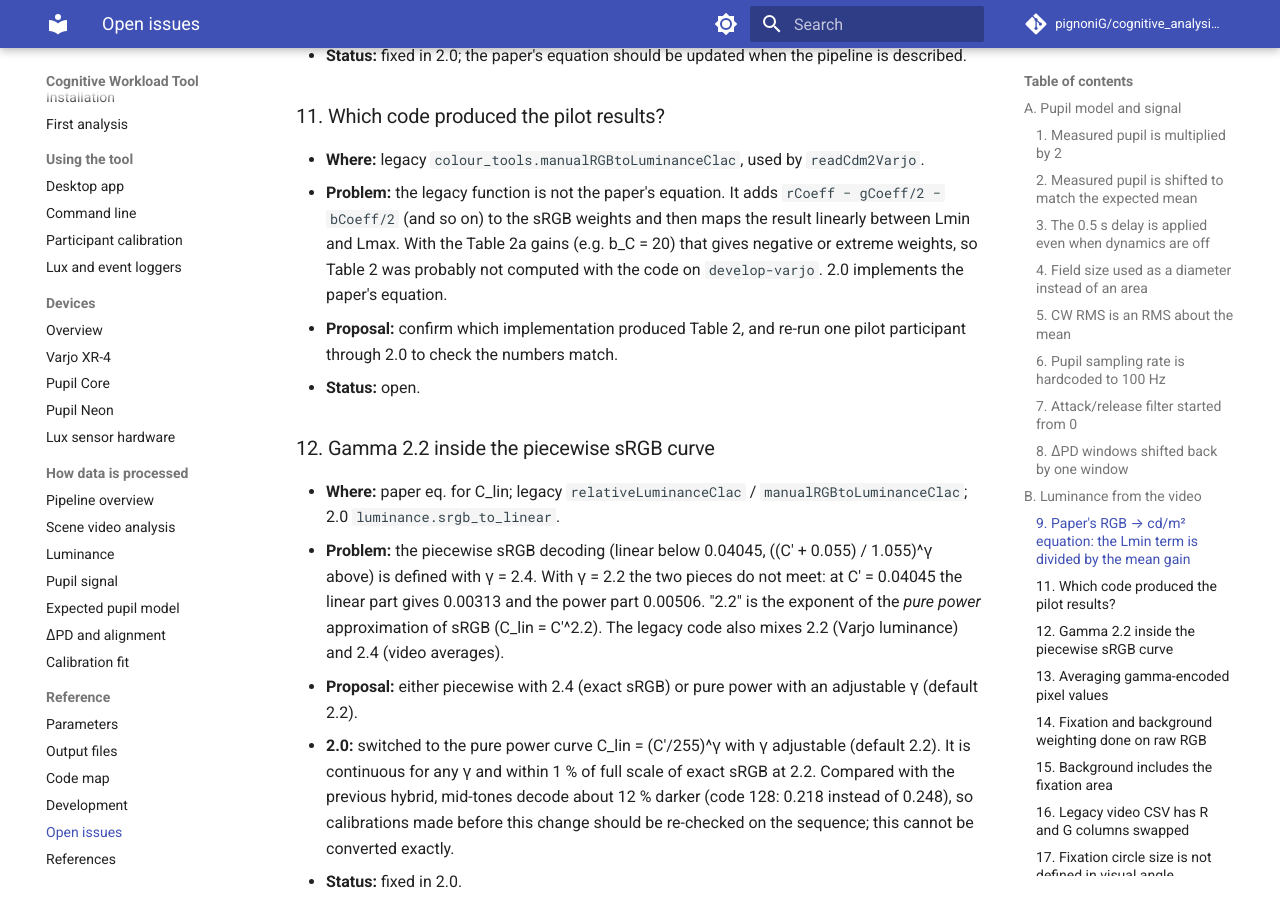
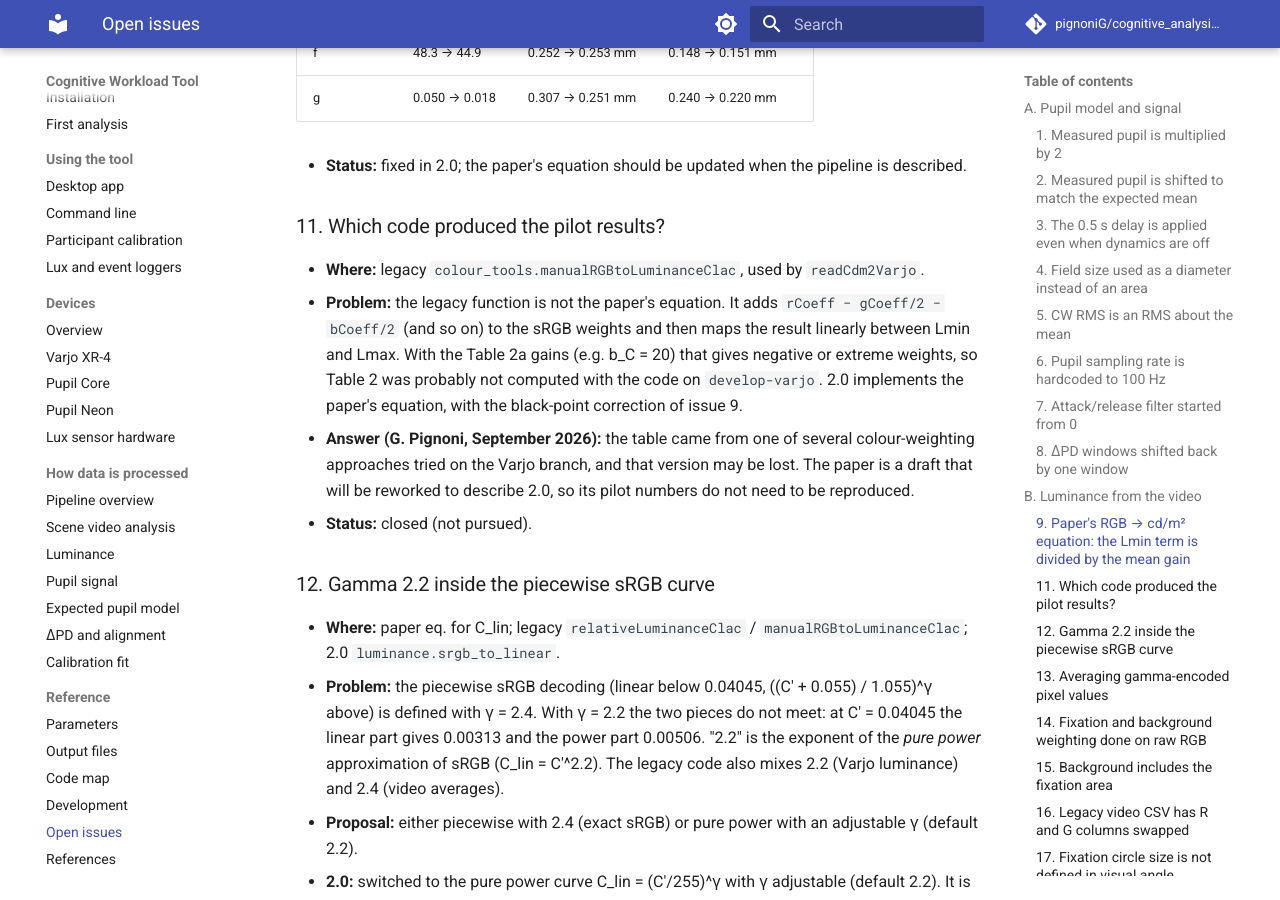
Before and after one commit to pignoniG/cognitive_analysis_tool, an MkDocs documentation site: the page built from docs/OPEN_ISSUES.md, in a window 1280 px wide and 900 px high, scrolled down 5201 px. Built offline with MkDocs 1.6.1 and Material for MkDocs 9.7.7, drawn with Linux system fonts in a browser that asks for light colours; comment, search, counter and statistics services are not loaded; some of the changed text lies outside the part shown.

Commit message:
Close open issue 11 and settle issue 3 with the measured latencies
The pilot table came from a colour-weighting version that may be lost,
and the paper will be reworked to describe 2.0, so its numbers need not
be reproduced. Issue 3's validation is the latency measured on the
seven calibration recordings (0.20-0.36 s).

```diff
--- a/docs/OPEN_ISSUES.md
+++ b/docs/OPEN_ISSUES.md
@@ -72,7 +72,10 @@
   (`cwtool.fit`, "Fit latency, scale and offset" in the GUI) estimates each participant's latency, dilation and
   constriction time constants, pupil scale correction and offset from the 20 steps of the sequence, given the
   operator's photometric calibration. Latency and constriction speed trade off, so they are fitted jointly.
-- **Status:** fixed in 2.0 (to be validated on the pilot recordings).
+- **Checked (September 2026):** on the seven Varjo calibration recordings the latency measured from constriction
+  onsets is 0.30–0.36 s with a one-stage constriction and 0.20–0.33 s with two (issues 38, 41, 43), within the
+  200–500 ms the paper cites; the fitted latency replaces the 0.5 s default per participant.
+- **Status:** fixed in 2.0.
 
 ### 4. Field size used as a diameter instead of an area
 - **Where:** `colour_tools.effectiveCornealFluxDensity` (`L * a * M(e)`), `fieldAngle = 160`; 2.0 `Parameters.field`.
@@ -163,10 +166,11 @@
 - **Problem:** the legacy function is not the paper's equation. It adds `rCoeff − gCoeff/2 − bCoeff/2`
   (and so on) to the sRGB weights and then maps the result linearly between Lmin and Lmax. With the Table 2a
   gains (e.g. b_C = 20) that gives negative or extreme weights, so Table 2 was probably not computed with the
-  code on `develop-varjo`. 2.0 implements the paper's equation.
-- **Proposal:** confirm which implementation produced Table 2, and re-run one pilot participant through 2.0
-  to check the numbers match.
-- **Status:** open.
+  code on `develop-varjo`. 2.0 implements the paper's equation, with the black-point correction of issue 9.
+- **Answer (G. Pignoni, September 2026):** the table came from one of several colour-weighting approaches tried on the
+  Varjo branch, and that version may be lost. The paper is a draft that will be reworked to describe 2.0, so its
+  pilot numbers do not need to be reproduced.
+- **Status:** closed (not pursued).
 
 ### 12. Gamma 2.2 inside the piecewise sRGB curve
 - **Where:** paper eq. for C_lin; legacy `relativeLuminanceClac` / `manualRGBtoLuminanceClac`; 2.0 `luminance.srgb_to_linear`.
```
